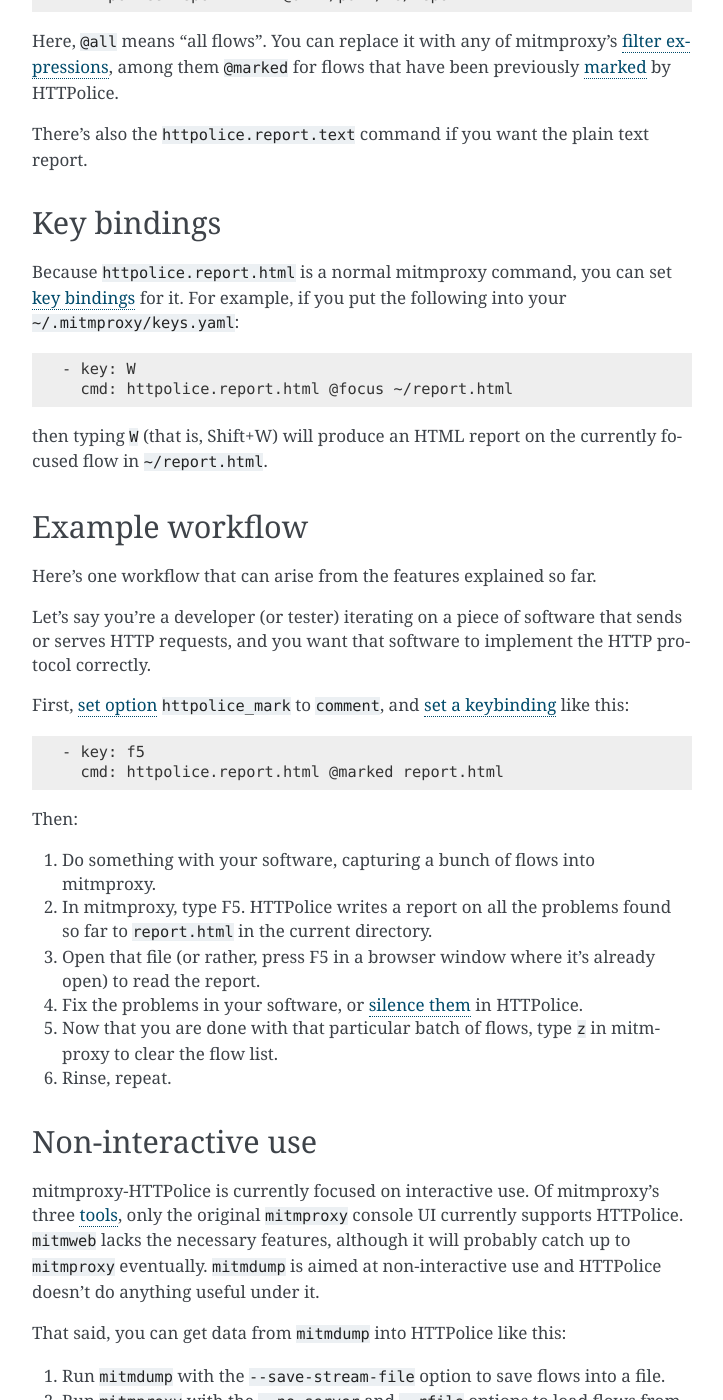
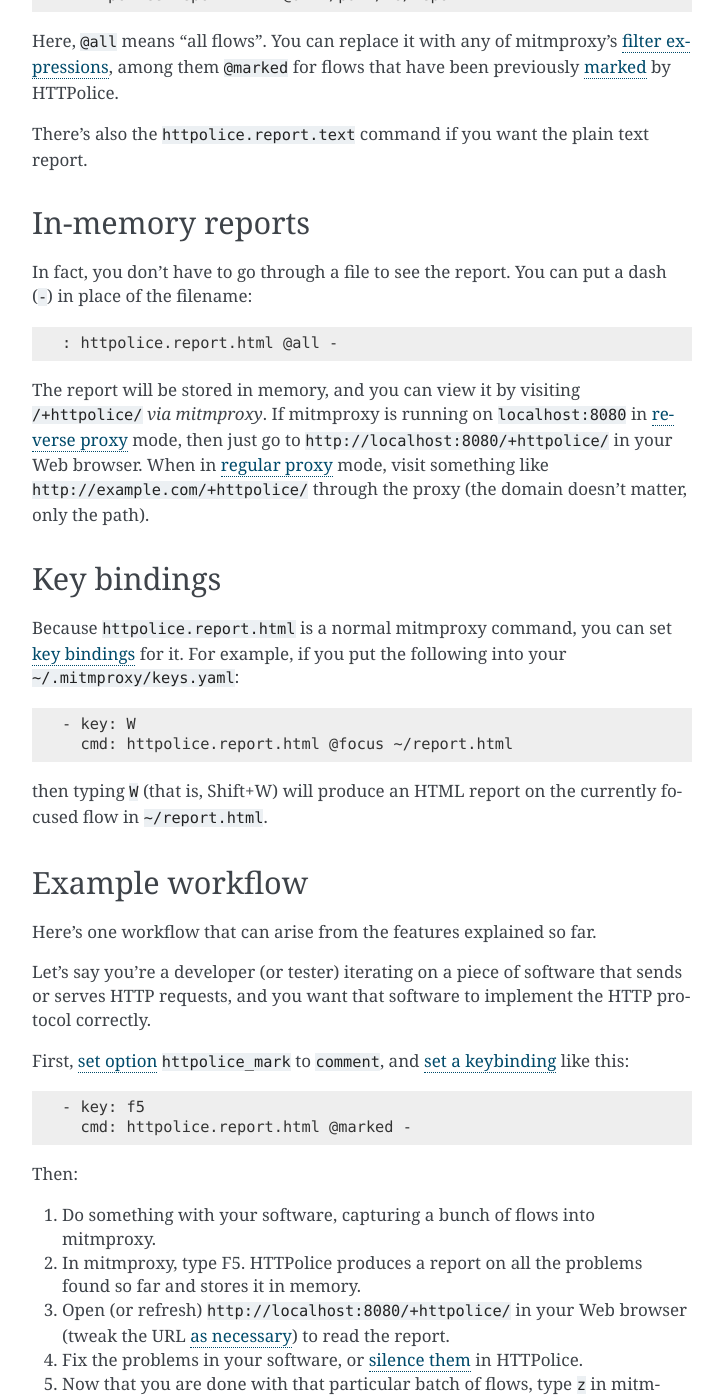
Before and after one commit to vfaronov/mitmproxy-httpolice, a Sphinx documentation site: the page built from doc/walkthrough.rst, in a window 1280 px wide and 1400 px high, scrolled down 3331 px. Shown: the whole window, without its empty margins (388-1111 px from the left). Built offline with Sphinx 7.4.7, drawn with Linux system fonts in a browser that asks for light colours.

Commit message:
In-memory reports

```diff
--- a/doc/walkthrough.rst
+++ b/doc/walkthrough.rst
@@ -155,6 +155,28 @@
 text report.
 
 
+.. _inmemory:
+
+In-memory reports
+-----------------
+
+In fact, you don’t have to go through a file to see the report.
+You can put a dash (``-``) in place of the filename::
+
+  : httpolice.report.html @all -
+
+The report will be stored in memory, and you can view it by visiting
+``/+httpolice/`` *via mitmproxy*. If mitmproxy is running on
+``localhost:8080`` in `reverse proxy`__ mode, then just go to
+``http://localhost:8080/+httpolice/`` in your Web browser.
+When in `regular proxy`__ mode, visit something like
+``http://example.com/+httpolice/`` through the proxy
+(the domain doesn’t matter, only the path).
+
+__ https://docs.mitmproxy.org/stable/concepts-modes/#reverse-proxy
+__ https://docs.mitmproxy.org/stable/concepts-modes/#regular-proxy
+
+
 .. _keybindings:
 
 Key bindings
@@ -186,17 +208,17 @@
 and :ref:`set a keybinding <keybindings>` like this::
 
   - key: f5
-    cmd: httpolice.report.html @marked report.html
+    cmd: httpolice.report.html @marked -
 
 Then:
 
 #. Do something with your software, capturing a bunch of flows into mitmproxy.
 
-#. In mitmproxy, type F5. HTTPolice writes a report on all the problems
-   found so far to ``report.html`` in the current directory.
+#. In mitmproxy, type F5. HTTPolice produces a report on all the problems
+   found so far and stores it in memory.
 
-#. Open that file (or rather, press F5 in a browser window
-   where it’s already open) to read the report.
+#. Open (or refresh) ``http://localhost:8080/+httpolice/`` in your Web browser
+   (tweak the URL :ref:`as necessary <inmemory>`) to read the report.
 
 #. Fix the problems in your software,
    or :ref:`silence them <mitmproxy_silence>` in HTTPolice.
```
Also changed, not shown: CHANGELOG.rst (+9 -0 lines), mitmproxy_httpolice.py (+45 -4 lines), 1 other file.
